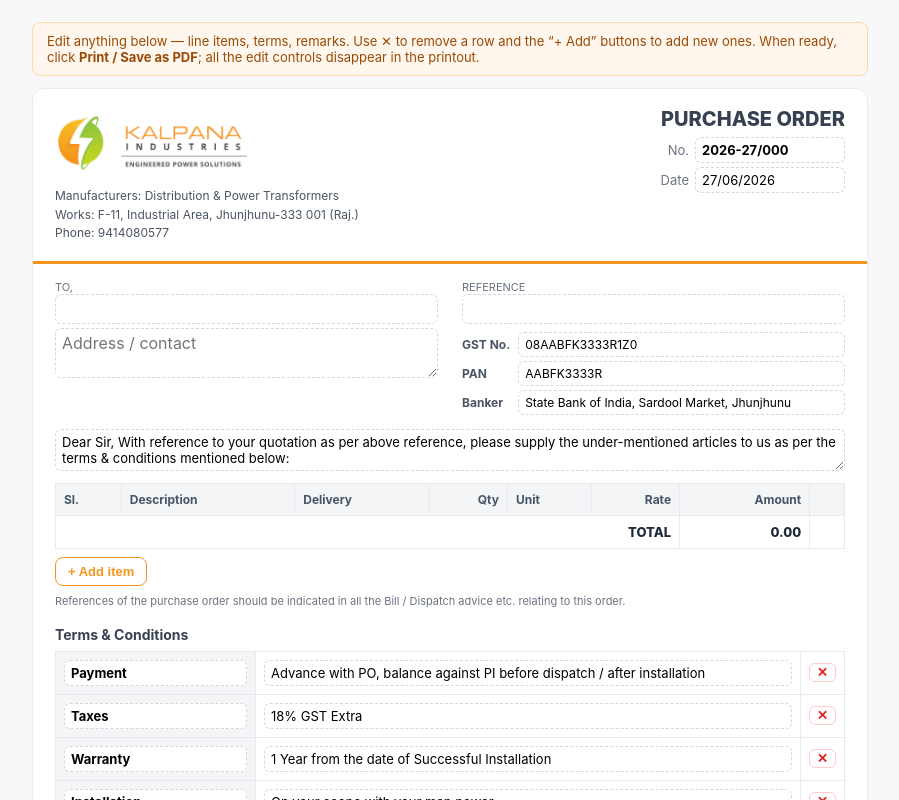
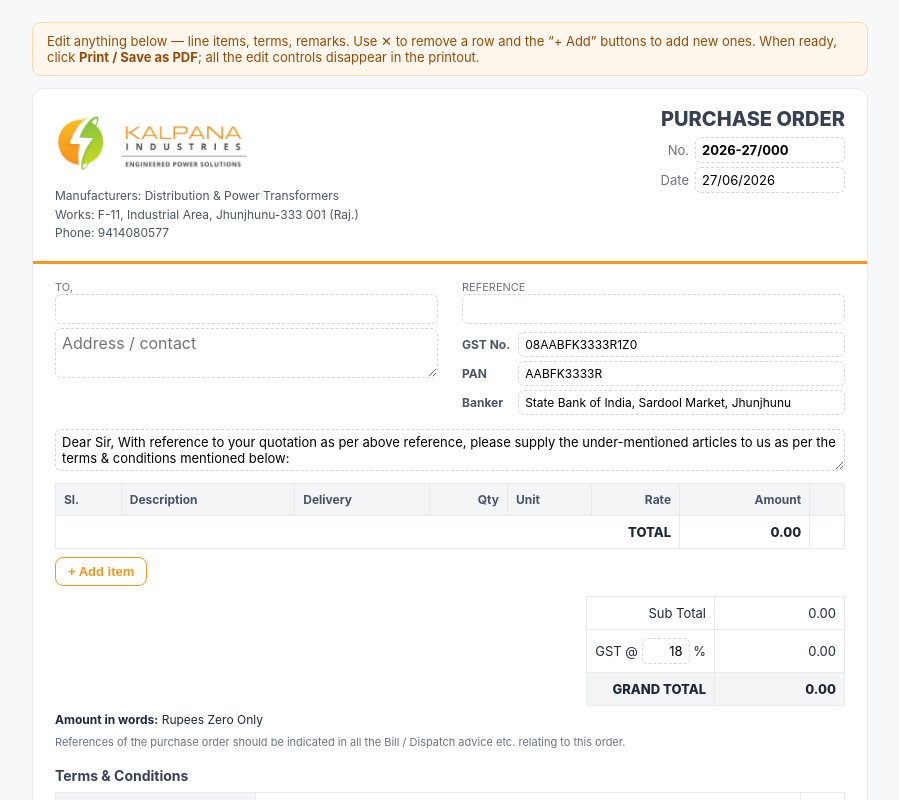
Before and after one commit to madhavgadia8-cloud/purchase-web, a Next.js app: page /purchase-orders/new in a window 1280 px wide. Shown: the top 800 px of the page, without its empty margins (190-1089 px from the left). Built offline with nearby package versions, Linux system fonts and the light colour scheme.

Commit message:
PO GST + amount in words; mailbox reader

```diff
--- /dev/null
+++ b/app/api/poll-inbox/route.js
@@ -0,0 +1,79 @@
+import { ImapFlow } from "imapflow";
+import { simpleParser } from "mailparser";
+import { db } from "@/lib/db";
+import { extractQuote } from "@/lib/ai";
+
+export const dynamic = "force-dynamic";
+export const maxDuration = 60;
+
+export async function GET(req) {
+  const url = new URL(req.url);
+  if (process.env.POLL_SECRET && url.searchParams.get("key") !== process.env.POLL_SECRET) {
+    return new Response("unauthorized", { status: 401 });
+  }
+  const host = process.env.IMAP_HOST;
+  const user = process.env.IMAP_USER;
+  const pass = process.env.IMAP_PASS;
+  if (!host || !user || !pass) {
+    return new Response("IMAP not configured (set IMAP_HOST, IMAP_USER, IMAP_PASS)", { status: 200 });
+  }
+
+  const client = new ImapFlow({
+    host,
+    port: Number(process.env.IMAP_PORT || 993),
+    secure: true,
+    auth: { user, pass },
+    logger: false,
+  });
+
+  let processed = 0;
+  let note = "";
+  try {
+    await client.connect();
+    const lock = await client.getMailboxLock("INBOX");
+    try {
+      const supabase = db();
+      const unseen = await client.search({ seen: false });
+      const ids = (unseen || []).slice(-5); // process up to 5 newest unseen per run
+      for (const seq of ids) {
+        const msg = await client.fetchOne(seq, { source: true });
+        if (!msg || !msg.source) continue;
+        const parsed = await simpleParser(msg.source);
+        const from = (parsed.from && parsed.from.text) || "";
+        const subject = parsed.subject || "";
+        const text = parsed.text || (parsed.html ? String(parsed.html).replace(/<[^>]+>/g, " ") : "") || "";
+
+        let rfqId = null;
+        const m = (subject + " " + text).match(/Ref(?:erence)?[:\s\[]+([0-9a-fA-F-]{8,})/i);
+        if (m) rfqId = m[1];
+
+        let items = [];
+        if (rfqId) {
+          const { data } = await supabase.from("rfq_items").select("*").eq("rfq_id", rfqId).order("sort");
+          items = data || [];
+        }
+        let ai = null;
+        if (rfqId && items.length) {
+          ai = await extractQuote({ items, emailText: String(text), fromEmail: from });
+        }
+        await supabase.from("inbound_quotes").insert({
+          rfq_id: rfqId,
+          from_email: String(from).slice(0, 300),
+          subject: String(subject).slice(0, 500),
+          body_text: String(text).slice(0, 20000),
+          ai_extracted: ai,
+          status: "pending",
+        });
+        await client.messageFlagsAdd(seq, ["\\Seen"]);
+        processed++;
+      }
+    } finally {
+      lock.release();
+    }
+  } catch (e) {
+    note = "error: " + e.message;
+  } finally {
+    try { await client.logout(); } catch {}
+  }
+  return new Response(`ok processed=${processed} ${note}`, { status: 200 });
+}
--- a/app/rfq/[id]/po/[quoteId]/PoDocument.js
+++ b/app/rfq/[id]/po/[quoteId]/PoDocument.js
@@ -9,6 +9,32 @@ function money(n) {
 }
 let _seq = 0;
 const uid = () => `${++_seq}_${Math.random().toString(36).slice(2, 6)}`;
+
+function inWords(num) {
+  num = Math.round((Number(num) || 0) * 100) / 100;
+  const rupees = Math.floor(num);
+  const paise = Math.round((num - rupees) * 100);
+  const a = ["", "One", "Two", "Three", "Four", "Five", "Six", "Seven", "Eight", "Nine", "Ten", "Eleven", "Twelve", "Thirteen", "Fourteen", "Fifteen", "Sixteen", "Seventeen", "Eighteen", "Nineteen"];
+  const b = ["", "", "Twenty", "Thirty", "Forty", "Fifty", "Sixty", "Seventy", "Eighty", "Ninety"];
+  const two = (n) => (n < 20 ? a[n] : b[Math.floor(n / 10)] + (n % 10 ? " " + a[n % 10] : ""));
+  const three = (n) => (n >= 100 ? a[Math.floor(n / 100)] + " Hundred" + (n % 100 ? " " : "") : "") + (n % 100 ? two(n % 100) : "");
+  function words(n) {
+    if (n === 0) return "Zero";
+    let str = "";
+    const crore = Math.floor(n / 10000000); n %= 10000000;
+    const lakh = Math.floor(n / 100000); n %= 100000;
+    const thou = Math.floor(n / 1000); n %= 1000;
+    if (crore) str += words(crore) + " Crore ";
+    if (lakh) str += two(lakh) + " Lakh ";
+    if (thou) str += two(thou) + " Thousand ";
+    if (n) str += three(n);
+    return str.trim();
+  }
+  let res = "Rupees " + words(rupees);
+  if (paise) res += " and " + two(paise) + " Paise";
+  return res + " Only";
+}
+
 
 const X = ({ onClick }) => (
   <button type="button" className="no-print" onClick={onClick}
@@ -43,6 +69,7 @@ export default function PoDocument({ poNo, date, supplier, reference, rows }) {
     { id: uid(), label: "Delivery", value: "" },
     { id: uid(), label: "Dispatch Through", value: "By Road Transport at Jhunjhunu (Raj.)" },
   ]);
+  const [gstPct, setGstPct] = useState("18");
   const [remarks, setRemarks] = useState([
     "Bills should accompany the test certificate for the material supplied.",
     "Invoice complete in all respects as per GST rules to enable us to take GST credit.",
@@ -51,6 +78,8 @@ export default function PoDocument({ poNo, date, supplier, reference, rows }) {
 
   const amt = (it) => (parseFloat(it.qty) || 0) * (parseFloat(it.rate) || 0);
   const total = items.reduce((s, it) => s + amt(it), 0);
+  const gstAmt = total * (parseFloat(gstPct) || 0) / 100;
+  const grand = total + gstAmt;
 
   const setItem = (id, k, v) => setItems((a) => a.map((it) => (it.id === id ? { ...it, [k]: v } : it)));
   const setTerm = (id, k, v) => setTerms((a) => a.map((t) => (t.id === id ? { ...t, [k]: v } : t)));
@@ -136,6 +165,27 @@ export default function PoDocument({ poNo, date, supplier, reference, rows }) {
             </tbody>
           </table>
           <AddBtn onClick={() => setItems((a) => [...a, { id: uid(), description: "", delivery: "", qty: "", unit: "", rate: "" }])}>+ Add item</AddBtn>
+
+          <div style={{ display: "flex", justifyContent: "flex-end", marginTop: 10 }}>
+            <table style={{ width: "auto" }}>
+              <tbody>
+                <tr><td style={{ textAlign: "right" }}>Sub Total</td><td className="num" style={{ minWidth: 130 }}>{money(total)}</td></tr>
+                <tr>
+                  <td style={{ textAlign: "right" }}>
+                    GST @ <input value={gstPct} onChange={(e) => setGstPct(e.target.value)} style={{ width: 48, textAlign: "right" }} /> %
+                  </td>
+                  <td className="num">{money(gstAmt)}</td>
+                </tr>
+                <tr style={{ background: "var(--soft)" }}>
+                  <td style={{ textAlign: "right", fontWeight: 800 }}>GRAND TOTAL</td>
+                  <td className="num" style={{ fontWeight: 800 }}>{money(grand)}</td>
+                </tr>
+              </tbody>
+            </table>
+          </div>
+          <div style={{ marginTop: 6, fontSize: 12 }}>
+            <strong>Amount in words:</strong> {inWords(grand)}
+          </div>
           <p style={{ fontSize: 11, color: "#6b7280", marginTop: 8 }}>
             References of the purchase order should be indicated in all the Bill / Dispatch advice etc. relating to this order.
           </p>
```
Also changed, not shown: package.json (+4 -6 lines).
